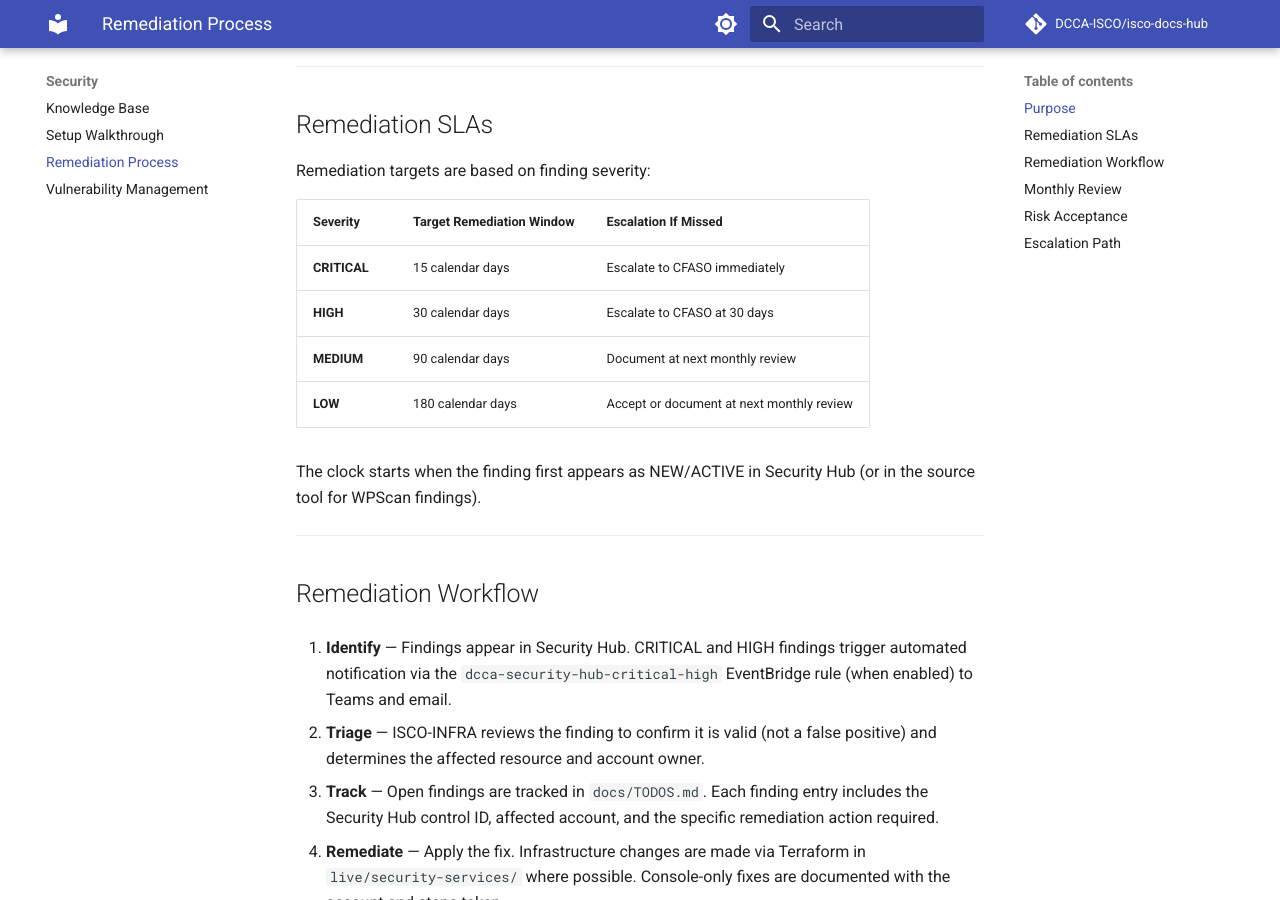
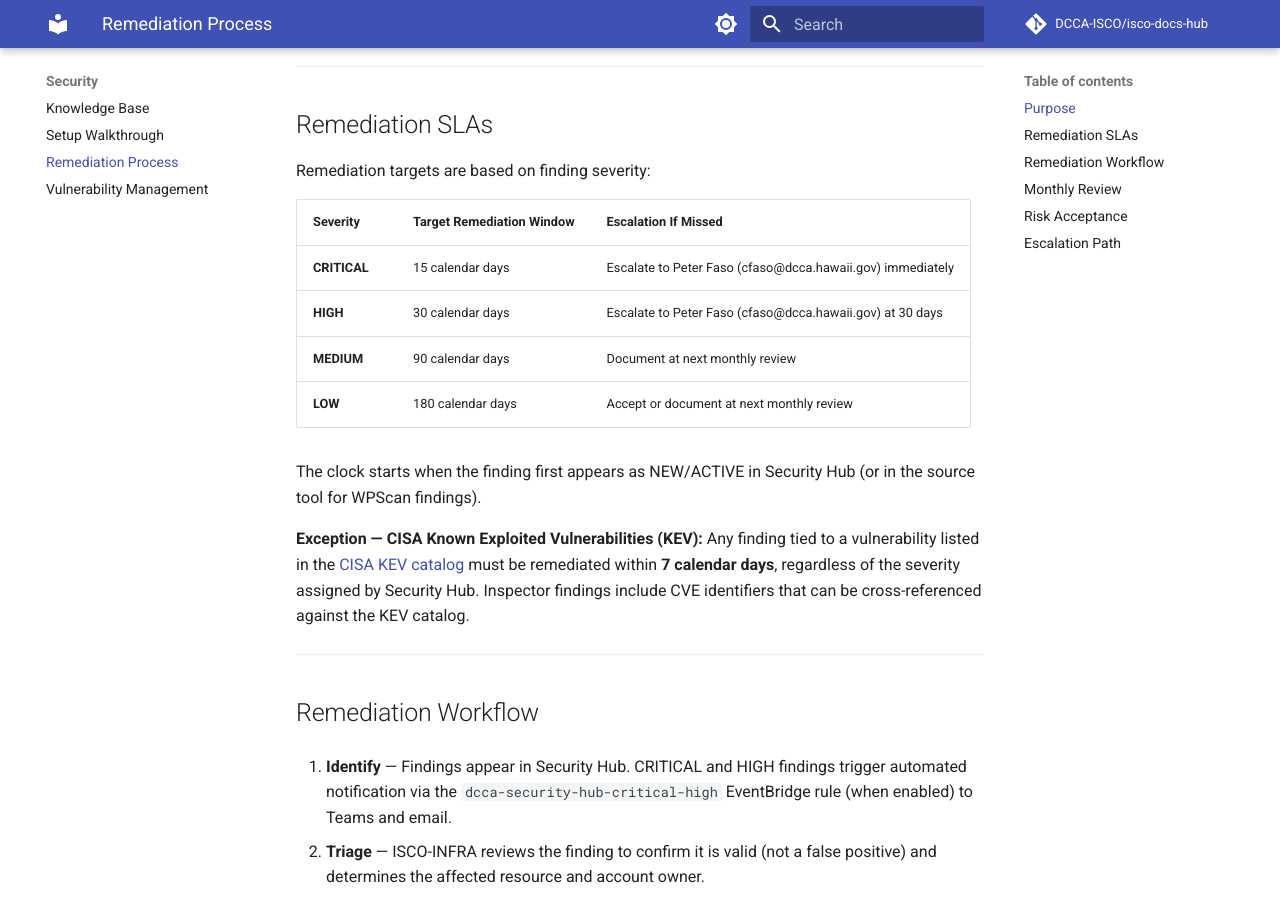
Before and after one commit to DCCA-ISCO/isco-docs-hub, an MkDocs documentation site: the page built from docs/imported/security/remediation-process.md, in a window 1280 px wide and 900 px high, scrolled down 483 px. Built offline with MkDocs 1.6.1 and Material for MkDocs 9.7.7, drawn with Linux system fonts in a browser that asks for light colours; comment, search, counter and statistics services are not loaded; some of the changed text lies outside the part shown.

Commit message:
chore: sync imported docs from source repos

```diff
--- a/docs/imported/security/remediation-process.md
+++ b/docs/imported/security/remediation-process.md
@@ -19,12 +19,14 @@ Remediation targets are based on finding severity:
 
 | Severity | Target Remediation Window | Escalation If Missed |
 |---|---|---|
-| **CRITICAL** | 15 calendar days | Escalate to CFASO immediately |
-| **HIGH** | 30 calendar days | Escalate to CFASO at 30 days |
+| **CRITICAL** | 15 calendar days | Escalate to Peter Faso (cfaso@dcca.hawaii.gov) immediately |
+| **HIGH** | 30 calendar days | Escalate to Peter Faso (cfaso@dcca.hawaii.gov) at 30 days |
 | **MEDIUM** | 90 calendar days | Document at next monthly review |
 | **LOW** | 180 calendar days | Accept or document at next monthly review |
 
 The clock starts when the finding first appears as NEW/ACTIVE in Security Hub (or in the source tool for WPScan findings).
+
+**Exception — CISA Known Exploited Vulnerabilities (KEV):** Any finding tied to a vulnerability listed in the [CISA KEV catalog](https://www.cisa.gov/known-exploited-vulnerabilities-catalog) must be remediated within **7 calendar days**, regardless of the severity assigned by Security Hub. Inspector findings include CVE identifiers that can be cross-referenced against the KEV catalog.
 
 ---
 
@@ -66,7 +68,7 @@ When a finding cannot be remediated within the SLA (due to architectural constra
 3. Record the acceptance in `docs/TODOS.md` as a closed item with rationale
 4. Review accepted risks at each monthly review cycle to confirm they remain appropriate
 
-Risk acceptance decisions for CRITICAL findings require CFASO sign-off.
+Risk acceptance decisions for CRITICAL findings require Peter Faso (cfaso@dcca.hawaii.gov) sign-off.
 
 ---
 
@@ -74,7 +76,7 @@ Risk acceptance decisions for CRITICAL findings require CFASO sign-off.
 
 | Condition | Action |
 |---|---|
-| CRITICAL finding open > 15 days | ISCO-INFRA notifies CFASO (cfaso@dcca.hawaii.gov) |
-| HIGH finding open > 30 days | ISCO-INFRA notifies CFASO |
+| CRITICAL finding open > 15 days | ISCO-INFRA notifies Peter Faso (cfaso@dcca.hawaii.gov) (cfaso@dcca.hawaii.gov) |
+| HIGH finding open > 30 days | ISCO-INFRA notifies Peter Faso (cfaso@dcca.hawaii.gov) |
 | Finding requires cross-account coordination | ISCO-INFRA contacts the relevant account owner directly |
 | Finding in networking account may be intentional | Coordinate with networking team before remediating |
```
